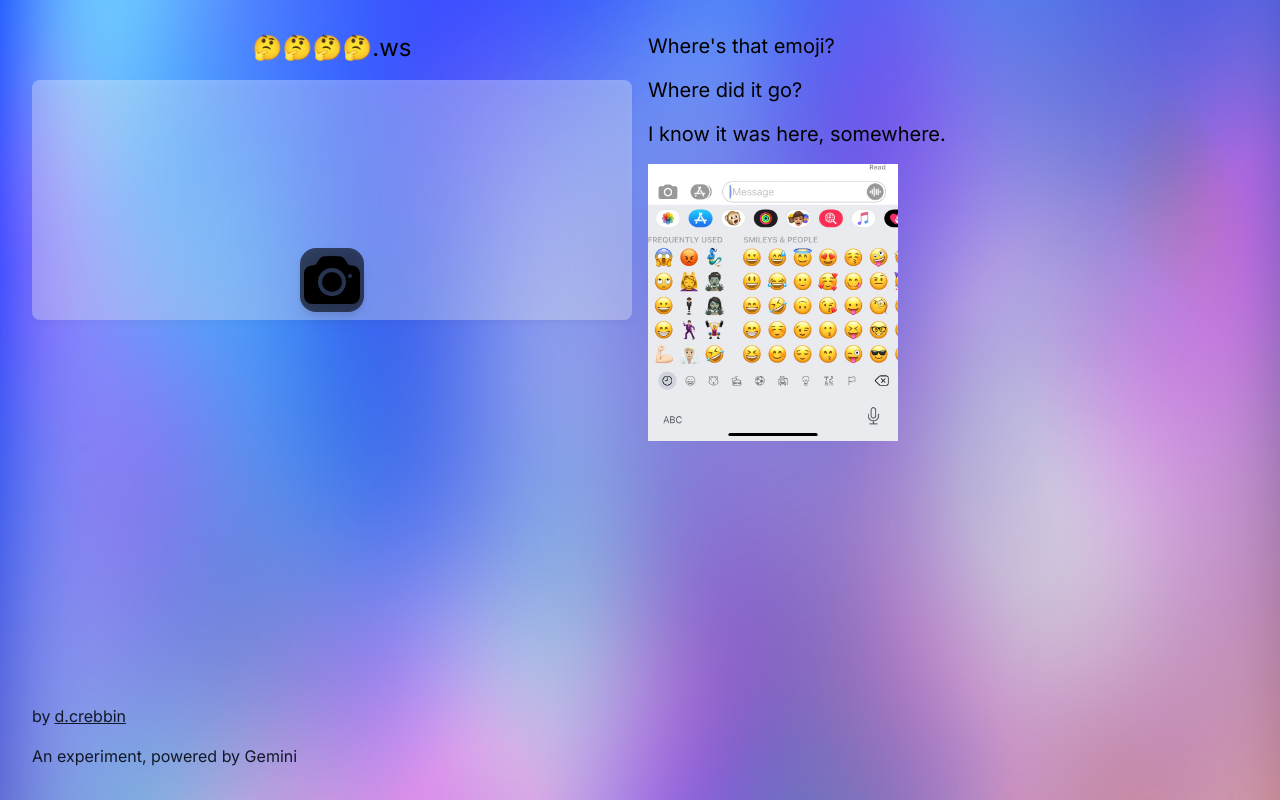
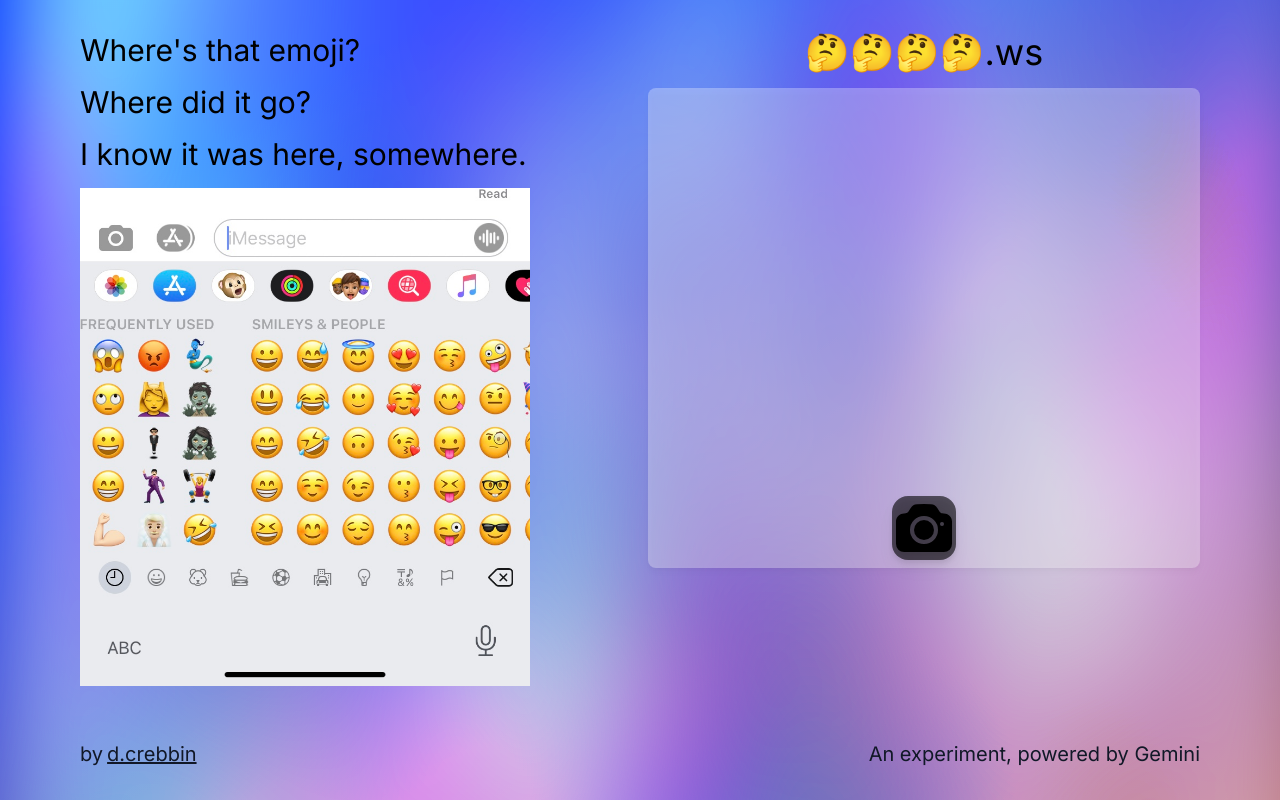
Before and after one commit to dcrebbin/gemini-emoji-guessing, a Next.js app: page / in a window 1280 px wide. Built offline with nearby package versions, Linux system fonts and the light colour scheme.

Commit message:
updated mobile optimization

```diff
--- a/src/app/page.tsx
+++ b/src/app/page.tsx
@@ -1,7 +1,6 @@
 "use client";
 import CameraIcon from "@/icons/camera";
 import StopIcon from "@/icons/stop";
-// import Image from "next/image";
 import { useState } from "react";
 
 export default function Home() {
@@ -38,14 +37,20 @@ export default function Home() {
   function deactivateCamera() {
     setCameraOn(false);
     video!.srcObject?.getTracks().forEach((track) => track.stop());
+    setVideo((prev) => {
+      if (prev) {
+        prev.srcObject = null;
+      }
+      return prev;
+    });
   }
 
   return (
-    <main className="flex min-h-screen flex-col items-center justify-between p-8 bg-no-repeat bg-cover bg-[url('/images/ffflux.svg')]">
-      <div className="grid grid-cols-1 lg:grid-cols-2 gap-4 direct grid-flow-col-row w-full h-full">
-        <div className="w-full flex flex-col items-center gap-4">
-          <h1 className="text-2xl">🤔🤔🤔🤔.ws</h1>
-          <div className="bg-white/30 w-full h-60 rounded-lg flex items-center justify-center relative drop-shadow-md">
+    <main className="flex min-h-screen flex-col items-center justify-between p-8 h-full overflow-auto lg:px-20 bg-no-repeat bg-cover bg-[url('/images/ffflux.svg')]">
+      <div className="grid grid-cols-1 lg:grid-cols-2 gap-4 w-full h-full">
+        <div className="w-full flex flex-col items-center gap-4 order-1 lg:order-2">
+          <h1 className="text-2xl lg:text-4xl">🤔🤔🤔🤔.ws</h1>
+          <div className="bg-white/30 w-full md:h-[17rem] lg:h-[30rem] h-60 rounded-lg flex items-center justify-center relative drop-shadow-md">
             <video ref={(video) => setVideo(video)} className="w-full h-full object-cover rounded-lg" autoPlay playsInline />
             <div className="flex items-center absolute bottom-0 gap-2 mb-2">
               <button
@@ -68,16 +73,18 @@ export default function Home() {
             </div>
           </div>
         </div>
-        <div className=" w-full h-20 flex flex-col gap-4">
-          <div className="flex flex-col gap-4 text-xl">
+        <div className="w-full h-20 flex flex-col gap-4 order-1">
+          <div className="flex flex-col gap-4 text-xl lg:text-3xl">
             <p>Where&apos;s that emoji?</p>
             <p>Where did it go?</p>
             <p>I know it was here, somewhere.</p>
           </div>
-          <img alt="emoji keyboard" src="/images/emoji-keyboard.jpg" width={250} height={200}></img>
+          <div className="w-64 pb-3 lg:w-[30rem]">
+            <img alt="emoji keyboard" src="/images/emoji-keyboard.jpg" width={450} height={300}></img>
+          </div>
         </div>
       </div>
-      <div className="w-full flex flex-col gap-4 justify-between text-gray-900">
+      <div className="w-full flex flex-col lg:flex-row lg:text-xl gap-4 justify-between text-gray-900">
         <p className="flex gap-1">
           by
           <a className="underline" href="https://dcrebb.in">
```
